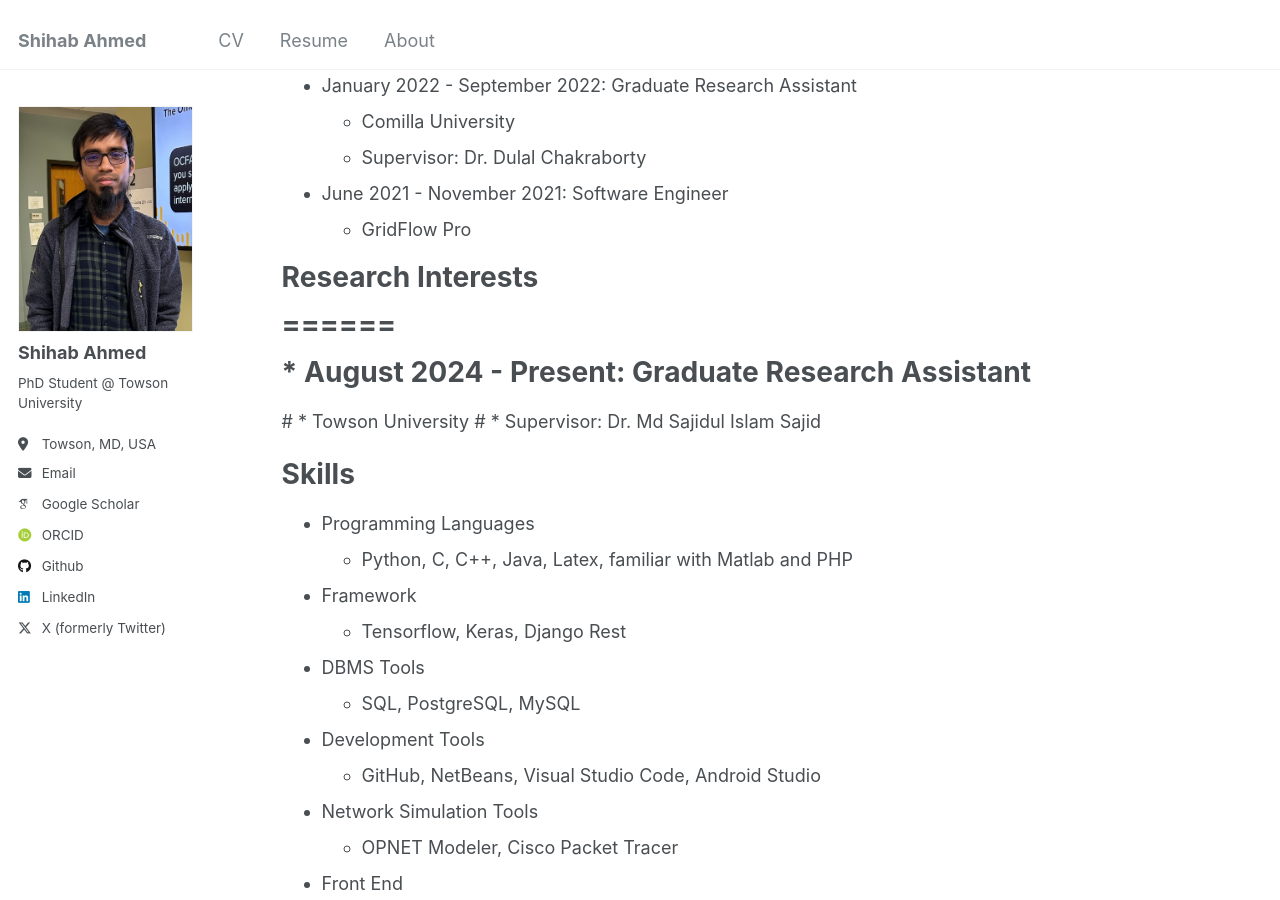
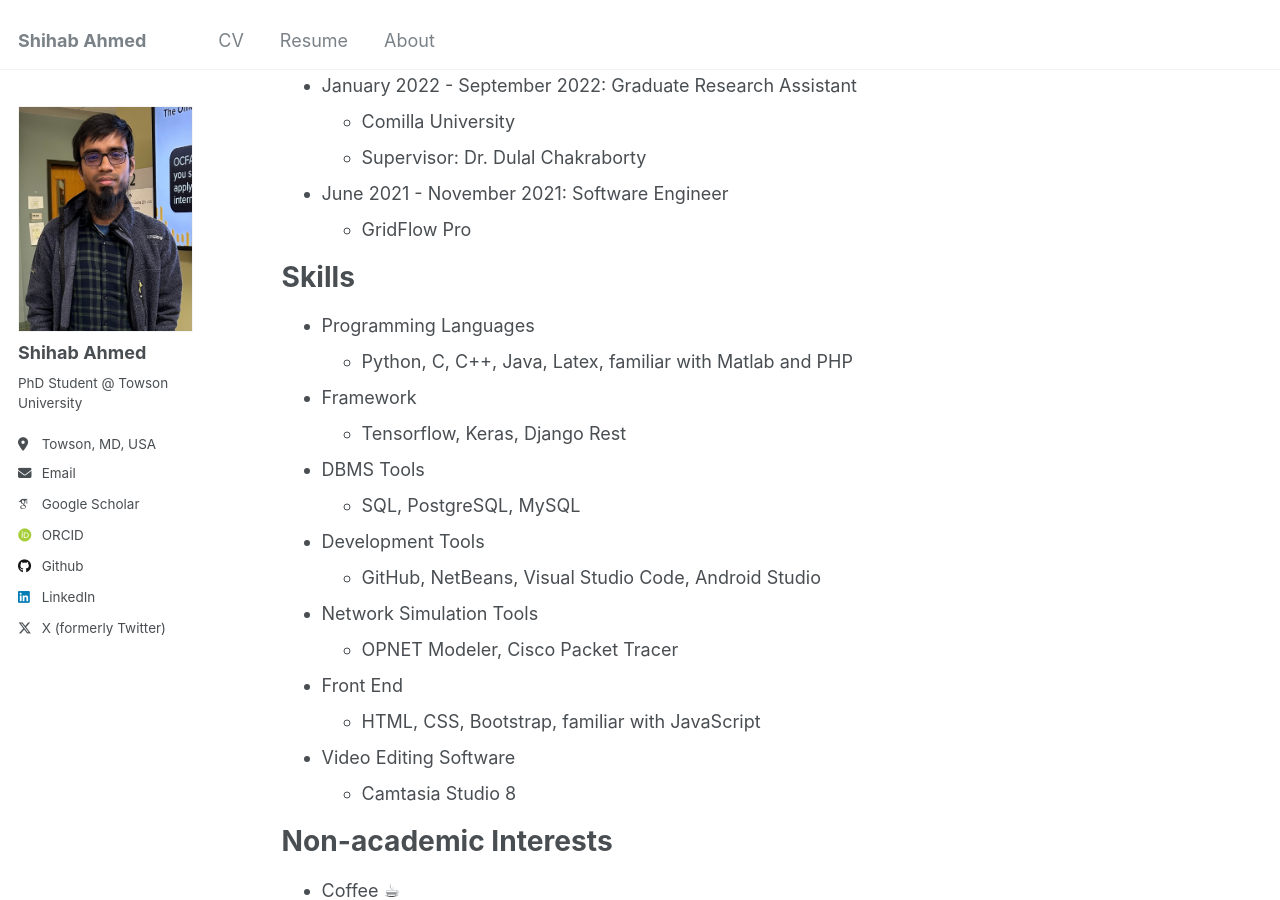
Before and after one commit to sahmed09/sahmed09.github.io, a Jekyll site: the page built from _pages/cv.md, in a window 1280 px wide and 900 px high, scrolled down 485 px. Built offline with Jekyll 4.4.1, drawn with Linux system fonts in a browser that asks for light colours; some web fonts are replaced.

Commit message:
Update cv.md

```diff
--- a/_pages/cv.md
+++ b/_pages/cv.md
@@ -32,11 +32,9 @@ Work Experience
 * June 2021 - November 2021: Software Engineer
   * GridFlow Pro
 
-# Research Interests
-# ======
-# * August 2024 - Present: Graduate Research Assistant
-  # * Towson University
-  # * Supervisor: Dr. Md Sajidul Islam Sajid
+[//]: # Research Interests
+[//]: # ======
+[//]: # Primary
 
 Skills
 ======
```
